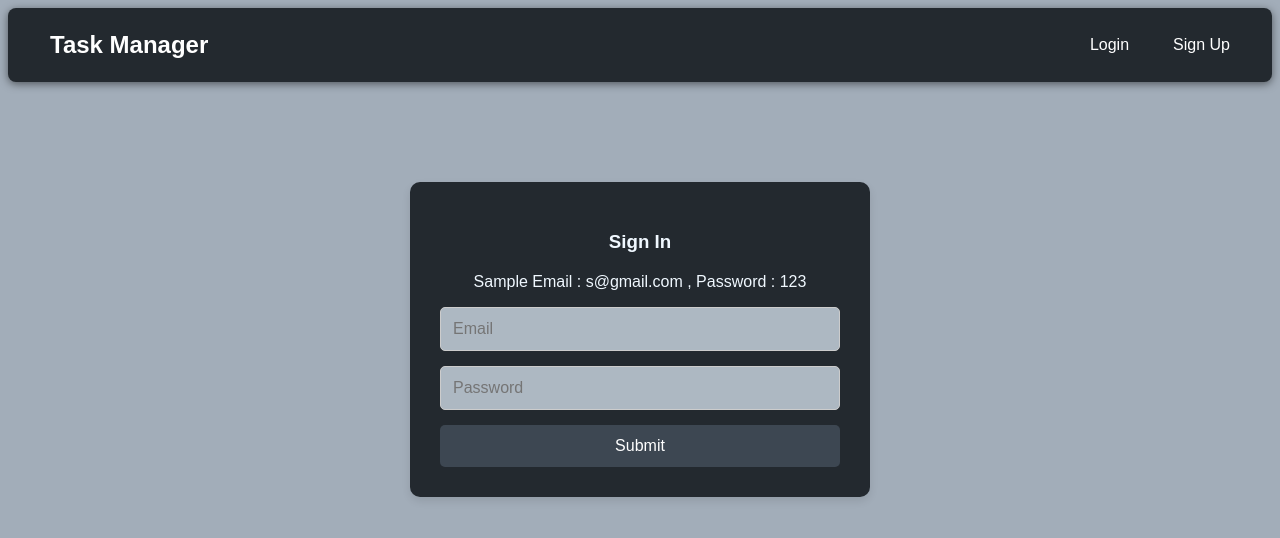
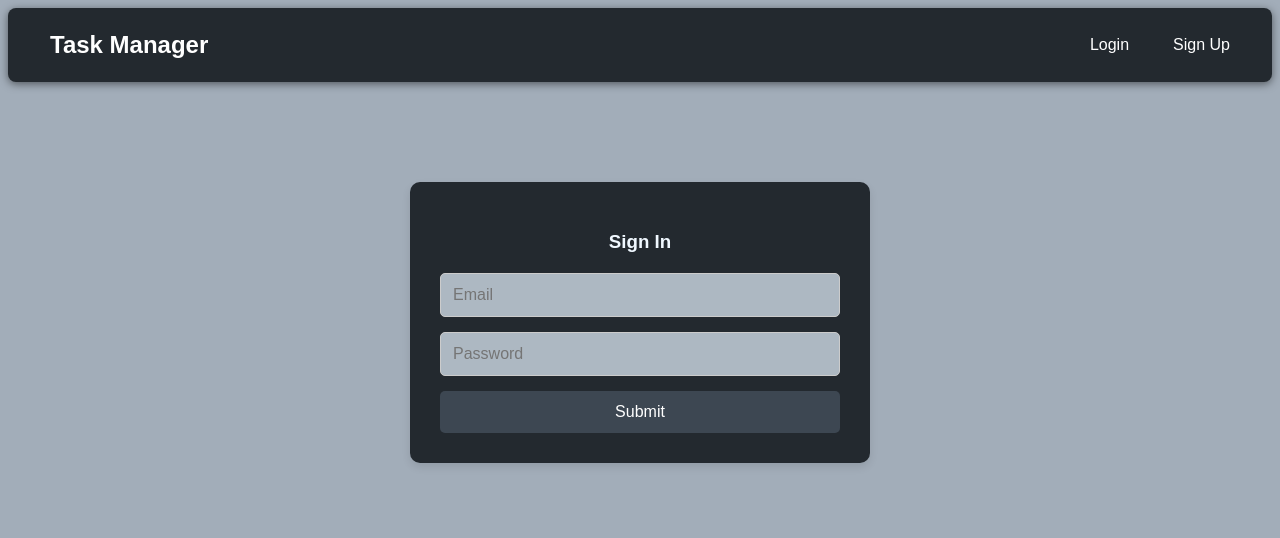
Before and after one commit to SidharthaPaidi/TaskManager_Frontend, a Vue app: page /signin in a window 1280 px wide. Shown: the top 538 px of the page. Built offline with nearby package versions, Linux system fonts and the light colour scheme.

Commit message:
removed sample credential

```diff
--- a/src/views/signIn.vue
+++ b/src/views/signIn.vue
@@ -1,7 +1,7 @@
 <template>
   <div class="signin-form-container">
     <h3 style="color: aliceblue;">Sign In</h3>
-    <p style="color: aliceblue;">Sample Email : s@gmail.com , Password : 123</p>
+    <!-- <p style="color: aliceblue;">Sample Email : s@gmail.com , Password : 123</p>  -->
     <form @submit.prevent="submit" class="signin-form">
       <input v-model="data.email" type="email" placeholder="Email" class="signin-input" />
       <input v-model="data.password" type="password" placeholder="Password" class="signin-input" />
```
